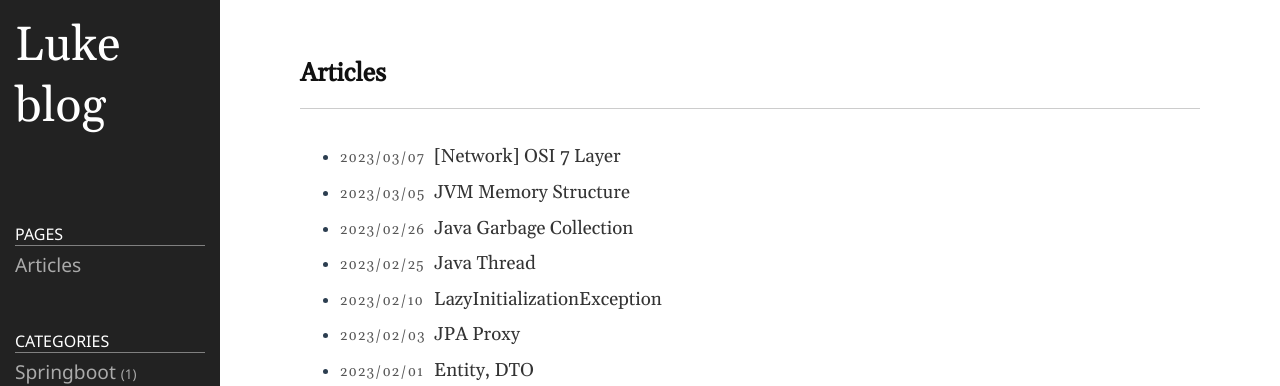
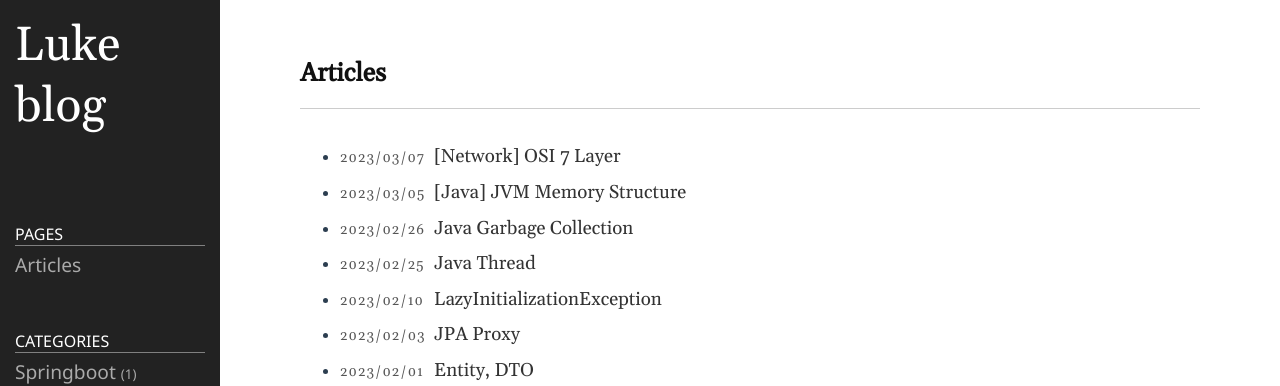
Before and after one commit to luke-jeong/luke-jeong.github.io, a Jekyll site: the page built from index.md, in a window 1280 px wide. Shown: the top 386 px of the page. Built offline with Jekyll 4.4.1, drawn with Linux system fonts in a browser that asks for light colours.

Commit message:
Update 2023-03-03-JVM-Memory-Structure.md

```diff
--- a/_posts/2023-03-03-JVM-Memory-Structure.md
+++ b/_posts/2023-03-03-JVM-Memory-Structure.md
@@ -1,6 +1,6 @@
 ---
 layout: post
-title:  "JVM Memory Structure"
+title:  "[Java] JVM Memory Structure"
 date:   2023-03-05 18:06:00 +0900
 categories: java
 ---
@@ -13,16 +13,16 @@ categories: java
 2. 자바 컴파일러(javac)가 자바 소스코드(.java)를 자바 바이트코드(.class)로 컴파일한다.
 3. Class Loader를 통해 JVM Runtime Data Area로 로딩한다.
 4. Runtime Data Areadp fheldehls .class 들은 Execution Engine을 통해 해석한다.
-5. 해석된 바이트 코드는 Runtime Data Area (`Memory Area`) 의 각 영역에 배치되어 수행하며 이 과정에서 Execution Engine에 의해 GC의 작동과 스레드 동기화가 이루어진다.
+5. 해석된 바이트 코드는 Runtime Data Area (**Memory Area**) 의 각 영역에 배치되어 수행하며 이 과정에서 Execution Engine에 의해 GC의 작동과 스레드 동기화가 이루어진다.
 
 ## 구조
 1. Class Loader
-   자바는 동적으로 클래스를 읽어오므로, 프로그램이 실행중인 런타임에서야 모든 코드가 JVM과 연결된다. 이렇게 동적으로 클래스를 로딩해주는 역할을 하는 것이 `클래스 로더`이다. .java 소스를 컴파일러가 컴파일하면 .class파일이 생성되는데, 클래스 로더는 .class파일을 묶어서 JVM이 운영체제로부터 할당받은 메모리 영역인 Runtime Data Area로 적재한다.
+   자바는 동적으로 클래스를 읽어오므로, 프로그램이 실행중인 런타임에서야 모든 코드가 JVM과 연결된다. 이렇게 동적으로 클래스를 로딩해주는 역할을 하는 것이 **클래스 로더**이다. .java 소스를 컴파일러가 컴파일하면 .class파일이 생성되는데, 클래스 로더는 .class파일을 묶어서 JVM이 운영체제로부터 할당받은 메모리 영역인 Runtime Data Area로 적재한다.
    ![](https://velog.velcdn.com/images/ghjeong/post/fcef4c5a-114f-45d0-a8e4-1ede29b2f3d7/image.png)
 
 
 2. Execution Engine
-   클래스 로더에 의해 JVM으로 로드 된 .class 파일들은 Runtime Data Area의 Method Area에 배치되는데, 배치된 이후에 JVM은 Method Area의 바이트코드를 `실행엔진`에 제공하여 정의된 내용대로 바이트 코드를 실행시킨다. 이때, 로드된 바이트코드를 실행하는 런타임 모듈이 실행엔진이다. 실행엔진은 바이트코드를 명령어 단위로 읽어서 실행한다.
+   클래스 로더에 의해 JVM으로 로드 된 .class 파일들은 Runtime Data Area의 Method Area에 배치되는데, 배치된 이후에 JVM은 Method Area의 바이트코드를 **실행엔진**에 제공하여 정의된 내용대로 바이트 코드를 실행시킨다. 이때, 로드된 바이트코드를 실행하는 런타임 모듈이 실행엔진이다. 실행엔진은 바이트코드를 명령어 단위로 읽어서 실행한다.
 
 3. Garbage Collector
    가비지 컬렉터는 지난 글에 설명한 적이 있다. JVM은 GC를 이용하여 더 이상 사용하지 않는 메모리를 자동으로 회수해준다. Heap 메모리 영역에 생성된 객체들 중에 참조되지 않는 객체들을 탐색 후 제거한다. GC역할을 수행하는 스레드를 제외한 나머지 모든 스레드는 일시정지상태가 된다.
```
